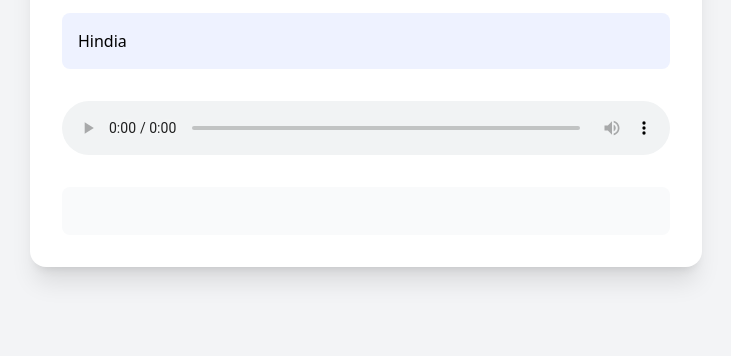
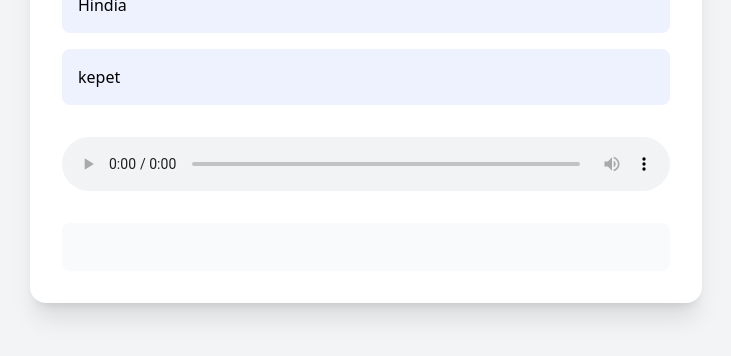
Before and after one commit to yudishosting/yudishtml1, a plain HTML site: page index.html in a window 1280 px wide. Shown: the part 348-704 px from the top of the page, without its empty margins (274-1005 px from the left). Drawn offline with nearby package versions, Linux system fonts and the light colour scheme.

Commit message:
auto update

```diff
--- a/index.html
+++ b/index.html
@@ -89,6 +89,12 @@
     title: "Kita Kesana", // ← perbaikan nama judul
     mp3: "music/hindia/kitakesana.mp3",
     lyric: "lyrics/hindia/kitakesana.js" // ← samakan nama file
+  },
+  {
+    artist: "kepet",
+    title: "Kita Kesana", // ← perbaikan nama judul
+    mp3: "music/kepet/kitakesana.mp3",
+    lyric: "lyrics/kepet/kitakesana.js" // ← samakan nama file
   }
 ];
 
```
